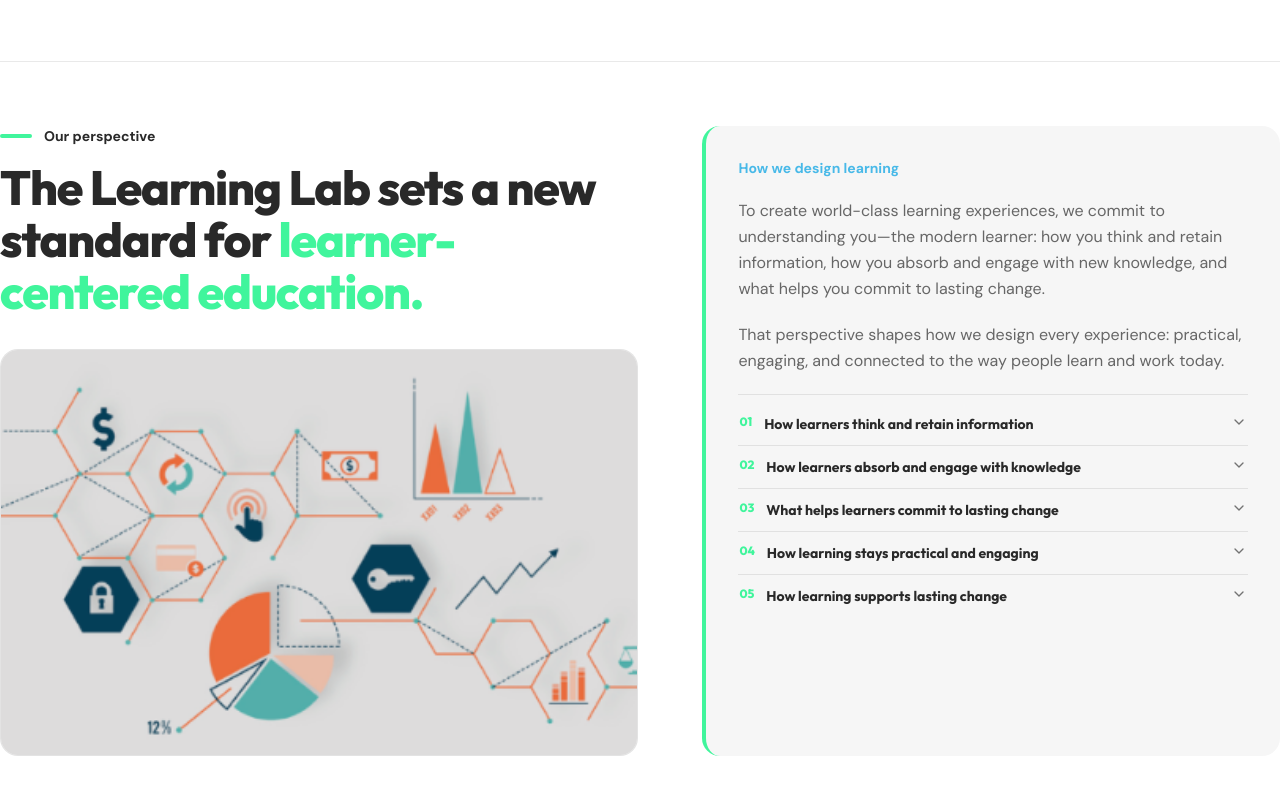
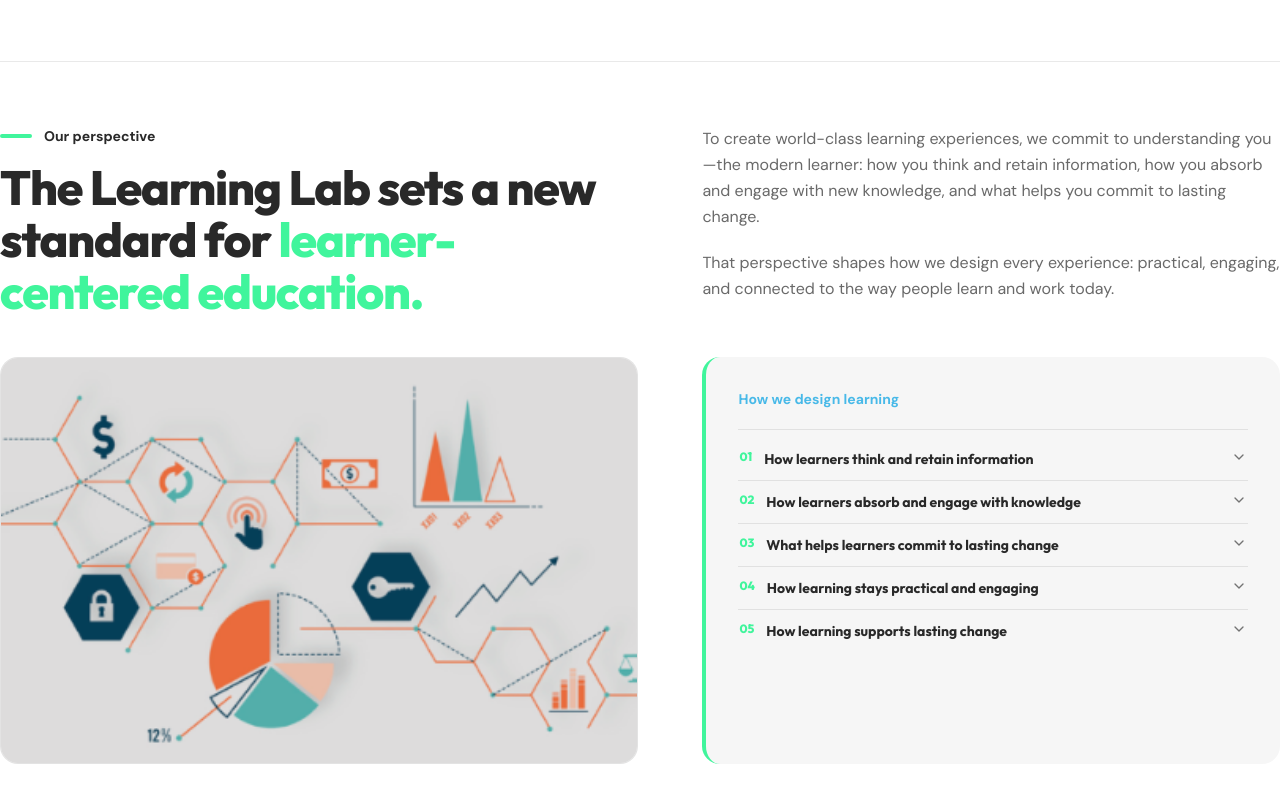
Before and after one commit to gabzy0423/The-Learning-Lab, a Next.js app: page /about in a window 1280 px wide. Shown: the part 600-1400 px from the top of the page. Built offline with nearby package versions, Linux system fonts and the light colour scheme.

Commit message:
Refine About perspective layout

```diff
--- a/app/about/page.tsx
+++ b/app/about/page.tsx
@@ -29,8 +29,8 @@ export default function AboutPage() {
       </section>
 
       <section className="mt-20 border-t border-brand-charcoal/10 pt-12 lg:mt-28 lg:pt-16" aria-labelledby="learner-centered-heading">
-        <div className="grid gap-8 lg:grid-cols-[1.05fr_0.95fr] lg:gap-16">
-          <div>
+        <div className="grid gap-8 lg:grid-cols-[1.05fr_0.95fr] lg:gap-x-16 lg:gap-y-10">
+          <div className="lg:col-start-1 lg:row-start-1">
             <p className="flex items-center gap-3 text-sm font-bold text-brand-charcoal">
               <span aria-hidden="true" className="h-1 w-8 rounded-full bg-brand-mint-green" />
               Our perspective
@@ -38,24 +38,26 @@ export default function AboutPage() {
             <h2 id="learner-centered-heading" className="mt-4 max-w-2xl font-heading text-3xl font-extrabold leading-[1.08] tracking-tight sm:text-4xl lg:text-5xl">
               The Learning Lab sets a new standard for <span className="text-brand-mint-green">learner-centered education.</span>
             </h2>
-            <div className="mt-8 overflow-hidden rounded-2xl border border-brand-charcoal/10 bg-brand-charcoal/[0.03]">
-              <Image
-                src="/assets/pages/about/perspective.png"
-                alt="Illustration representing The Learning Lab perspective"
-                width={400}
-                height={300}
-                className="h-auto w-full object-contain"
-              />
-            </div>
           </div>
-          <div className="h-full space-y-5 rounded-2xl border-l-4 border-brand-mint-green bg-brand-charcoal/[0.04] p-6 pb-5 text-base leading-relaxed text-brand-charcoal/70 sm:p-8 sm:pb-6">
-            <p className="text-sm font-bold text-brand-cyan-blue">How we design learning</p>
+          <div className="space-y-5 text-base leading-relaxed text-brand-charcoal/70 lg:col-start-2 lg:row-start-1">
             <p>
               To create world-class learning experiences, we commit to understanding you—the modern learner: how you think and retain information, how you absorb and engage with new knowledge, and what helps you commit to lasting change.
             </p>
             <p>
               That perspective shapes how we design every experience: practical, engaging, and connected to the way people learn and work today.
             </p>
+          </div>
+          <div className="overflow-hidden rounded-2xl border border-brand-charcoal/10 bg-brand-charcoal/[0.03] lg:col-start-1 lg:row-start-2">
+            <Image
+              src="/assets/pages/about/perspective.png"
+              alt="Illustration representing The Learning Lab perspective"
+              width={400}
+              height={300}
+              className="h-auto w-full object-contain"
+            />
+          </div>
+          <div className="h-full space-y-5 rounded-2xl border-l-4 border-brand-mint-green bg-brand-charcoal/[0.04] p-6 pb-5 text-base leading-relaxed text-brand-charcoal/70 sm:p-8 sm:pb-6 lg:col-start-2 lg:row-start-2">
+            <p className="text-sm font-bold text-brand-cyan-blue">How we design learning</p>
             <Accordion className="border-t border-brand-charcoal/10 pt-2">
               <AccordionItem value="think-and-retain" className="border-brand-charcoal/10">
                 <AccordionTrigger className="font-heading font-bold text-brand-charcoal hover:no-underline">
```
Also changed, not shown: 1 other file (tests, documents, lock files or other folders).
